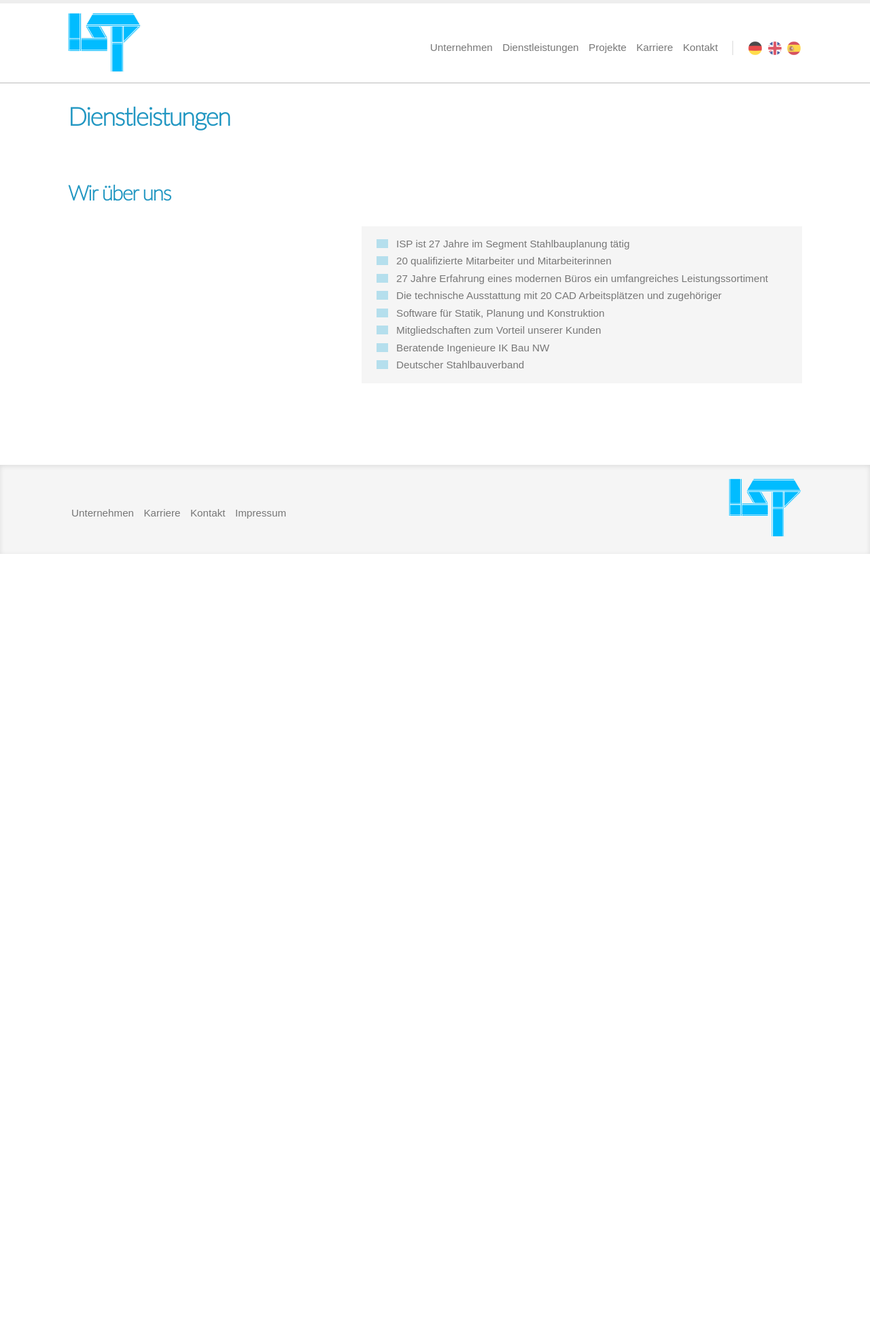
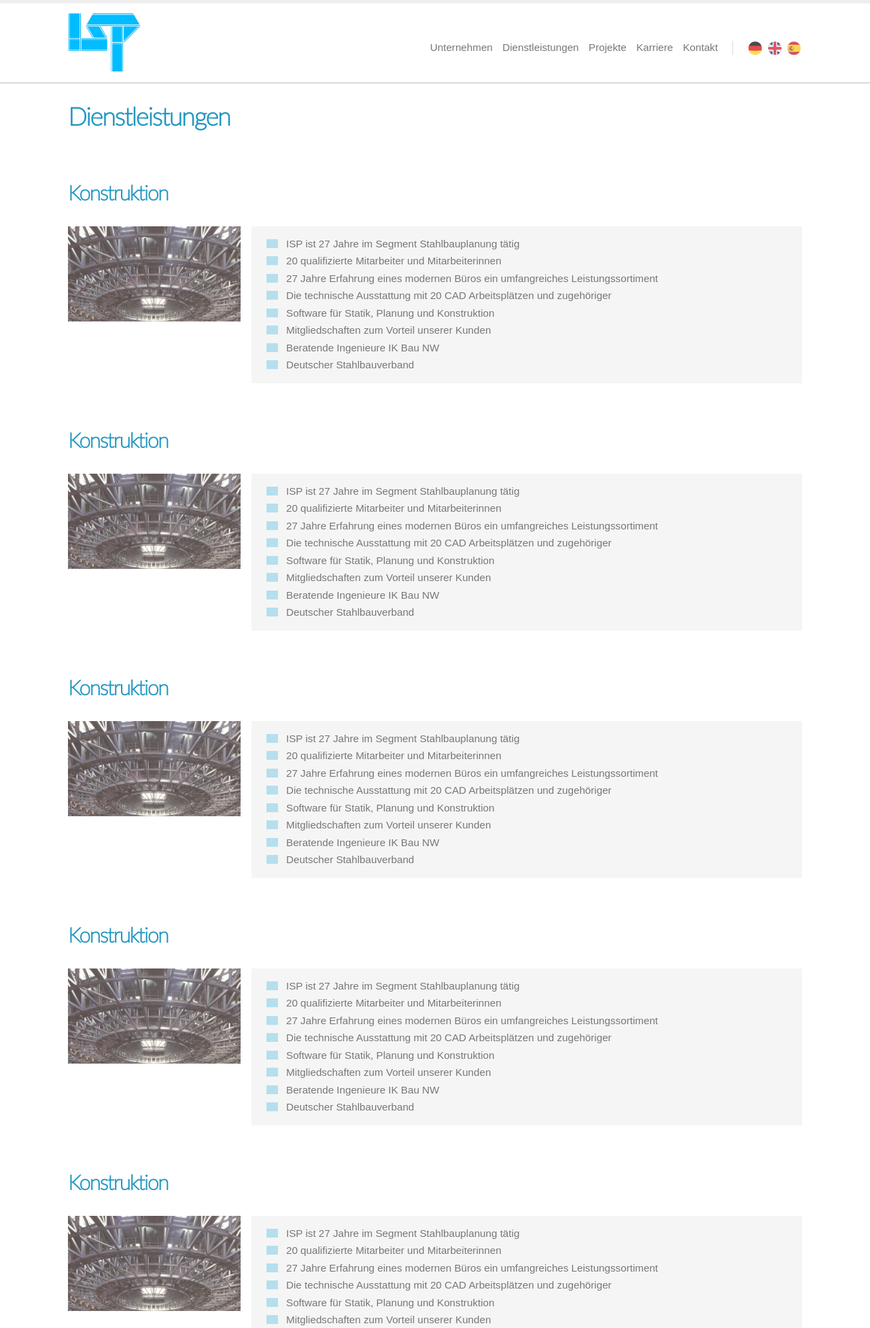
Before and after one commit to carlosapa/ISP, a PHP site: page /dienstleistungen.php in a window 1280 px wide. Shown: the top 1954 px of the page at 68% size. Before the commit the page ends 815 px from the top, so only its background shows below. Run offline with PHP 8.4, Linux system fonts and the light colour scheme; some libraries are stand-ins or nearby versions.

Commit message:
services template

```diff
--- a/dienstleistungen.php
+++ b/dienstleistungen.php
@@ -10,15 +10,20 @@
 
 		<div class="section_body w-all">
 
+			<?php for ($i = 0; $i < 6; $i++) : ?>
 			<div class="content__section medium-space-before medium-space-after clearfix">
-				<h2 class="section_title">Wir über uns</h2>
+				<h2 class="section_title">Konstruktion</h2>
 				<div class="splited_content clearfix">
 
-					<div class="splited_content__item w-40 to-left bleed-right">
-
+					<div class="splited_content__item w-25 to-left bleed-right">
+						<div class="services relative">
+							<div class="services_image w-all h-all hoverable">
+								<img src="img/rad_ph02.jpg" alt="" class="w-all">
+							</div>
+						</div>
 					</div>
 
-					<div class="splited_content__item w-60 to-right bleed-left bg_grey">
+					<div class="splited_content__item w-75 to-right bleed-left bg_grey">
 						<ul class="content_list bleed-inside">
 							<li class="content_list__items">ISP ist 27 Jahre im Segment Stahlbauplanung tätig</li>
 							<li class="content_list__items">20 qualifizierte Mitarbeiter und Mitarbeiterinnen</li>
@@ -31,7 +36,9 @@
 						</ul>
 					</div>
 				</div>
-			</div>
+			</div><!-- end of service -->
+			<?php endfor; ?>
+
 		</div>
 	</div> <!-- end of content__section services -->
 
```
